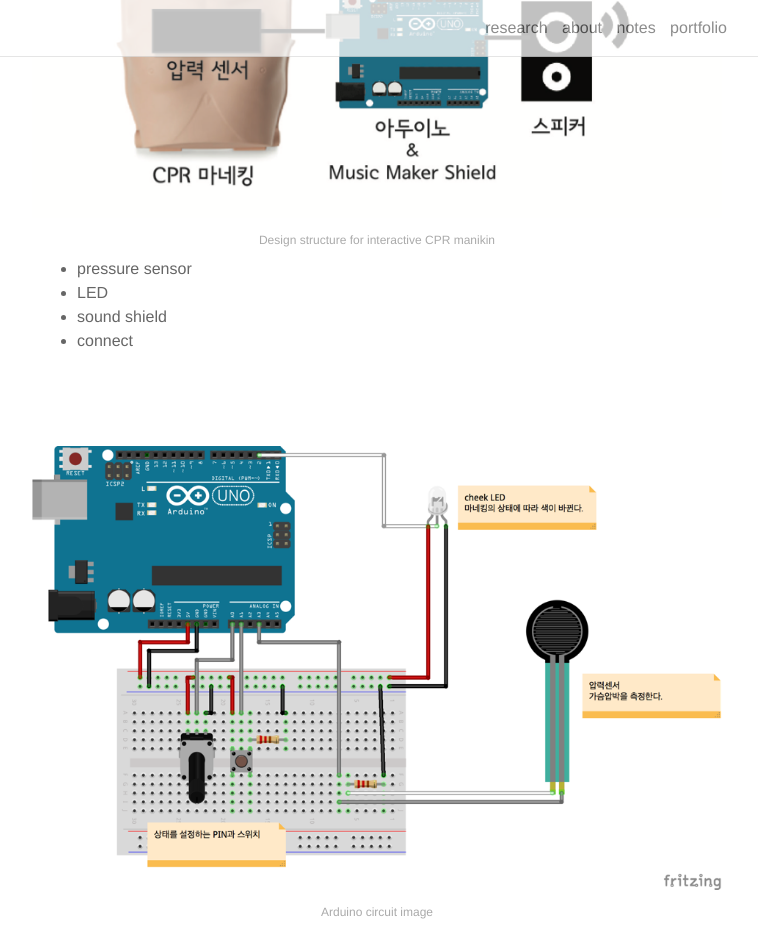
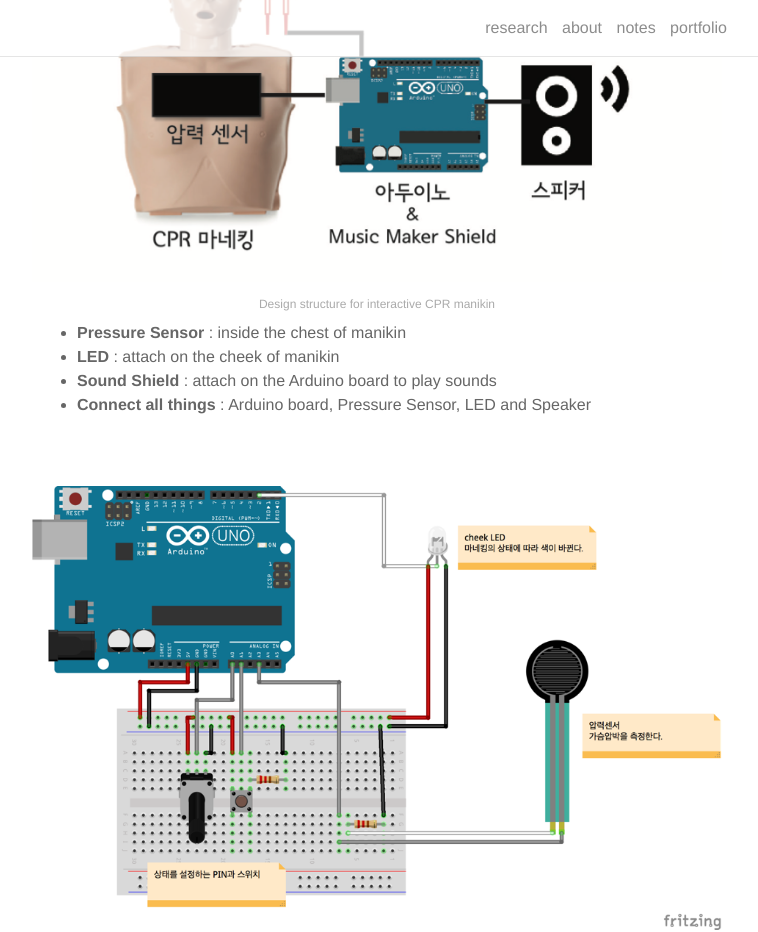
Before and after one commit to lucid2713/lucid2713.github.io, a Jekyll site: the page built from _posts/2016-10-20-cpr.markdown, in a window 1280 px wide and 1400 px high, scrolled down 1204 px. Shown: the top 932 px of the window, without its empty margins (263-1021 px from the left). Built offline with Jekyll 4.4.1, drawn with Linux system fonts in a browser that asks for light colours; nearby versions of some CDN libraries; some of the changed text lies outside the part shown.

Commit message:
cpr text 8

```diff
--- a/_posts/2016-10-20-cpr.markdown
+++ b/_posts/2016-10-20-cpr.markdown
@@ -20,6 +20,7 @@
 
 <br/>
 <h4>Components</h4>
+<br/>
 <ul>
 CPR manikin, 2 arduinos, arduino-music-maker-shield, LED, pressure sensor, speaker
 </ul>
@@ -27,8 +28,9 @@
 
 
 <h4>Description</h4>
+<br/>
 <ul>
-<li><strong>LED</strong>: is for showing manikin's face color - dark when it is dying, bright when being saved, flushed when revived</li>
+<li><strong>LED</strong> : is for showing manikin's face color - dark when it is dying, bright when being saved, flushed when revived</li>
 <li><strong>Pressure sensor</strong> : is made up of the velostat(conductive fabric) with foil for covering the area of manikin's chest</li>
 <li><strong>Sound systems</strong> : 3 status of manikin(drunken/epilepsy/cardiac arrest), 2 kinds of 100bpm music during cpr, error sound(died), applause(success)</li>
 </ul>
@@ -36,28 +38,26 @@
 
 
 <h4>Design Structure</h4>
-<br/><br/>
+<br/>
 <img class="col three" src="/img/ds3.png" alt="design structure" title="design structure"/>
 <div class="col three caption">
 	Design structure for interactive CPR manikin
 </div>
+<br/>
 
 <ul>
-<li>pressure sensor</li>
-<li>LED</li>
-<li>sound shield</li>
-<li>connect</li>
+<li><strong>Pressure Sensor</strong> : inside the chest of manikin</li>
+<li><strong>LED</strong> : attach on the cheek of manikin</li>
+<li><strong>Sound Shield</strong> : attach on the Arduino board to play sounds</li>
+<li><strong>Connect all things</strong> : Arduino board, Pressure Sensor, LED and Speaker</li>
 </ul>
-
-<br/><br/>
-
+<br/>
 
 <img class="col three" src="/img/ds2.png" alt="circuit image" title="circuit image"/>
 <div class="col three caption">
 	Arduino circuit image
 </div>
 
-<ul>description</ul>
 
 <br/><br/>
 
@@ -65,18 +65,44 @@
 <br/>
 <img class="col three" src="/img/installation.png" alt="installation images" title="installation images"/>
 <div class="col three caption">
-	installation
+	installation pictures
+	<br/><br/>
 </div>
 
 
-<br/><br/>
+
 
 
 <h4>Demonstration</h4>
-<br/><br/>
+<br/>
+<ol>
+Storyboard
+<li>111</li>
+<li>222</li>
+<li>333</li>
+<li>444</li>
+<li>555</li>
+<li>666</li>
+<li>777</li>
+</ol>
+<br/>
+
+
+
+<ul>rehearsal</ul>
+<br/>
+
+
 <img class="col three" src="/img/manikinCondition.png" alt="5 conditions of manikin" title="5 conditions of manikin"/>
 
-<ul>description</ul>
+<ul>
+different face colors according to conditions
+<li>a. <strong>off LED</strong> : before the incident / dead </li>
+<li>b. <strong>white</strong> : epilepsy </li>
+<li>c. <strong>purple</strong> : cardiac arrest</li>
+<li>d. <strong>light red</strong> : dead drunk</li>
+<li>e. <strong>strong red</strong> : successfully cope with all the situations including CPR</li>
+</ul>
 
 <br/><br/>
 <h4>Source Codes</h4>
```
